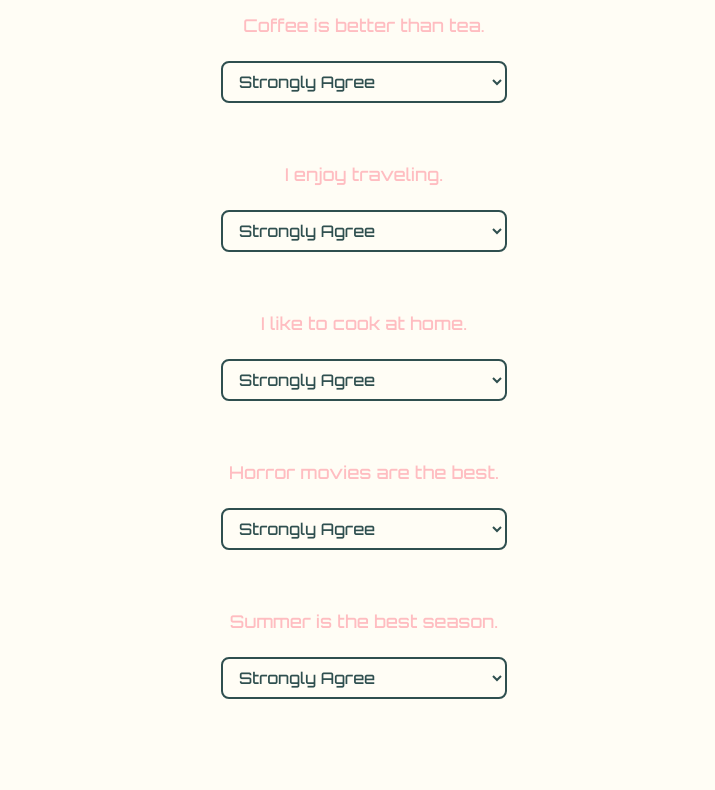
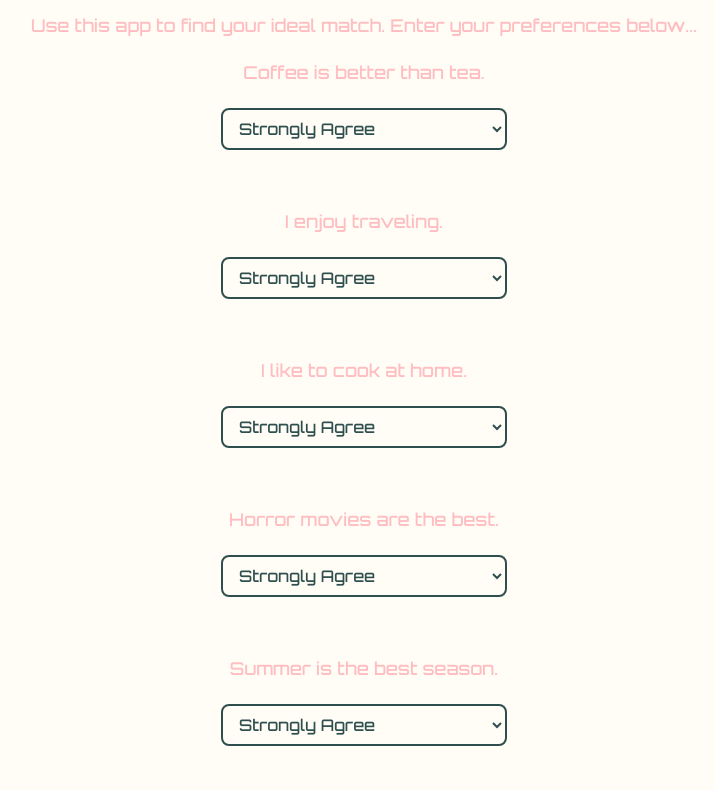
Before and after one commit to Ag-2063/matchmaker, a plain HTML site: page index.html in a window 1280 px wide. Shown: the part 157-947 px from the top of the page, without its empty margins (276-991 px from the left). Drawn offline with Linux system fonts and the light colour scheme.

Commit message:
Update index.html

```diff
--- a/index.html
+++ b/index.html
@@ -95,7 +95,7 @@
 <body>
 
     <h1>Matchmaker</h1>
-
+    <label>Use this app to find your ideal match. Enter your preferences below...</label><br />
     <label>Coffee is better than tea.</label><br />
 	<select id="q1">
 		<option value="5">Strongly Agree</option>
```
